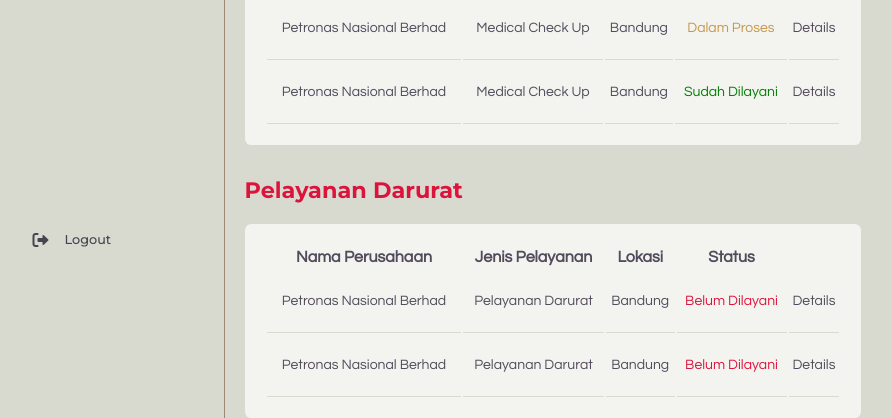
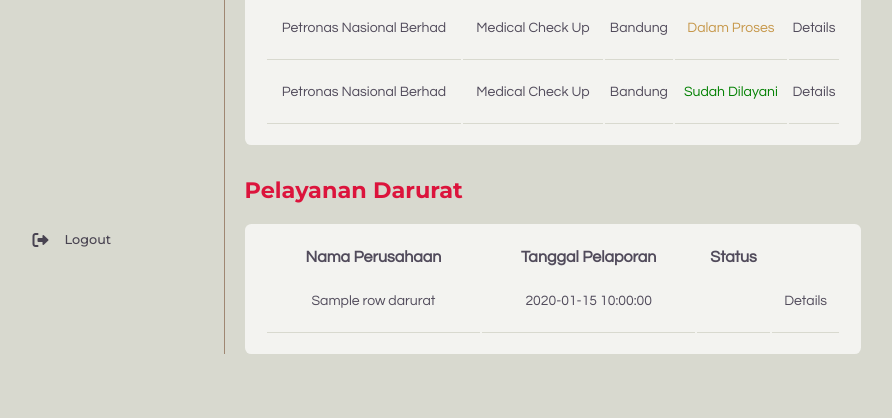
Before and after one commit to AbielB/pearlMedic_PKL, a CodeIgniter 4 app: template app/Views/admin/index.php in a window 1280 px wide. Shown: the part 500-918 px from the top of the page, without its empty margins (25-917 px from the left). After the commit the page ends 854 px from the top, so only its background shows below. Run offline with PHP 8.4 and a stand-in for CodeIgniter, Linux system fonts and the light colour scheme; the template is opened without the code that fills it: most values are stand-ins (such as "Sample title", 1, 10 or a date in 2020); data that the repository does not hold is empty; some libraries are stand-ins or nearby versions.

Commit message:
show darurat di index

```diff
--- a/app/Views/admin/index.php
+++ b/app/Views/admin/index.php
@@ -148,28 +148,33 @@
                     <thead>
                         <tr>
                             <th>Nama Perusahaan</th>
-                            <th>Jenis Pelayanan</th>
-                            <th>Lokasi</th>
+                            <th>Tanggal Pelaporan</th>
                             <th>Status</th>
                             <th></th>
                         </tr>
                     </thead>
                     <tbody>
-                        <tr>
-                            <td>Petronas Nasional Berhad</td>
-                            <td>Pelayanan Darurat</td>
-                            <td>Bandung</td>
-                            <td class="red">Belum Dilayani</td>
-                            <td><a href="#">Details</a></td>
-                        </tr>
-                        <tr>
-                            <td>Petronas Nasional Berhad</td>
-                            <td>Pelayanan Darurat</td>
-                            <td>Bandung</td>
-                            <td class="red">Belum Dilayani</td>
-                            <td><a href="#">Details</a></td>
-                        </tr>
-
+                        <?php
+                        foreach ($rowDarurat as $row) {
+                            if ($row->status == 1) {
+                                $status = "Belum Dilayani";
+                                $color = "red";
+                            }
+                            if ($row->status == 2) {
+                                $status = "Dalam Proses";
+                                $color = "yellow";
+                            }
+                            if ($row->status == 3) {
+                                $status = "Sudah Dilayani";
+                                $color = "green";
+                            }
+                            echo "<tr>";
+                            echo "<td>" . $row->nama_perusahaan . "</td>";
+                            echo "<td>" . $row->tanggal_pelaporan . "</td>";
+                            echo "<td class='" . $color . "'>" . $status . "</td>";
+                            echo "<td><a href='/admin/DetailLayananDarurat/" . $row->id_darurat . "'>Details</a></td>";
+                            echo "</tr>";
+                        }; ?>
                     </tbody>
                 </table>
             </div>
```
Also changed, not shown: app/Controllers/AdminControl.php (+11 -1 lines).
